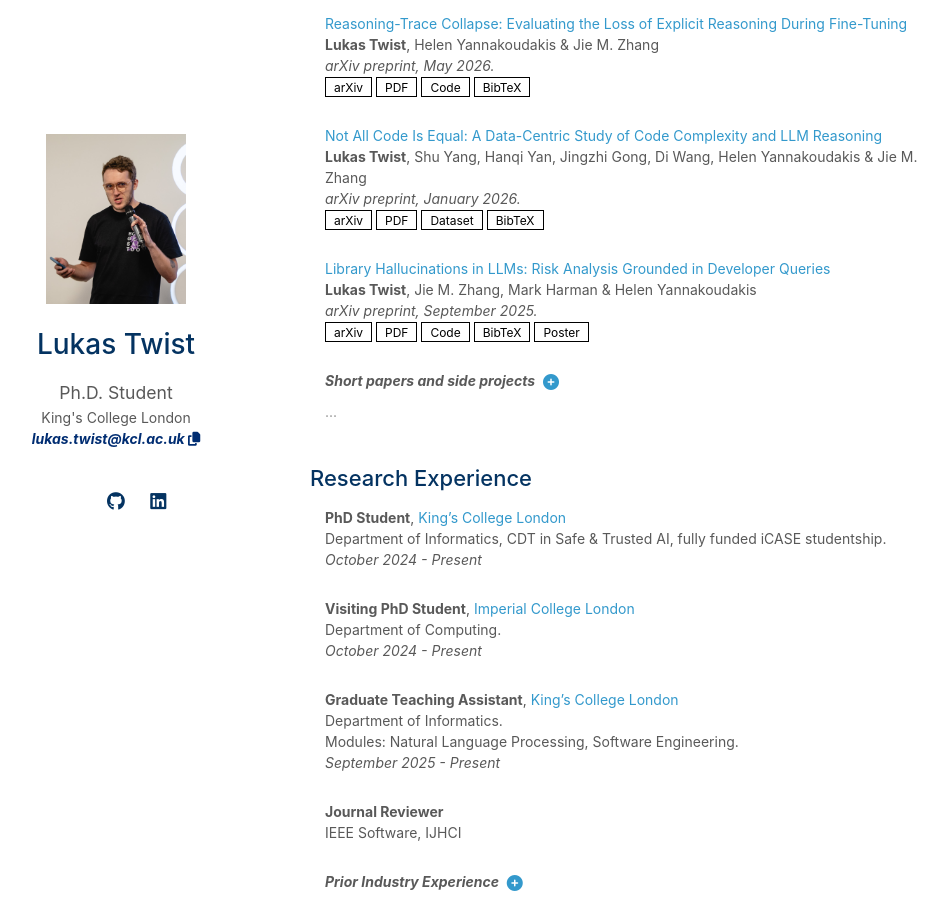
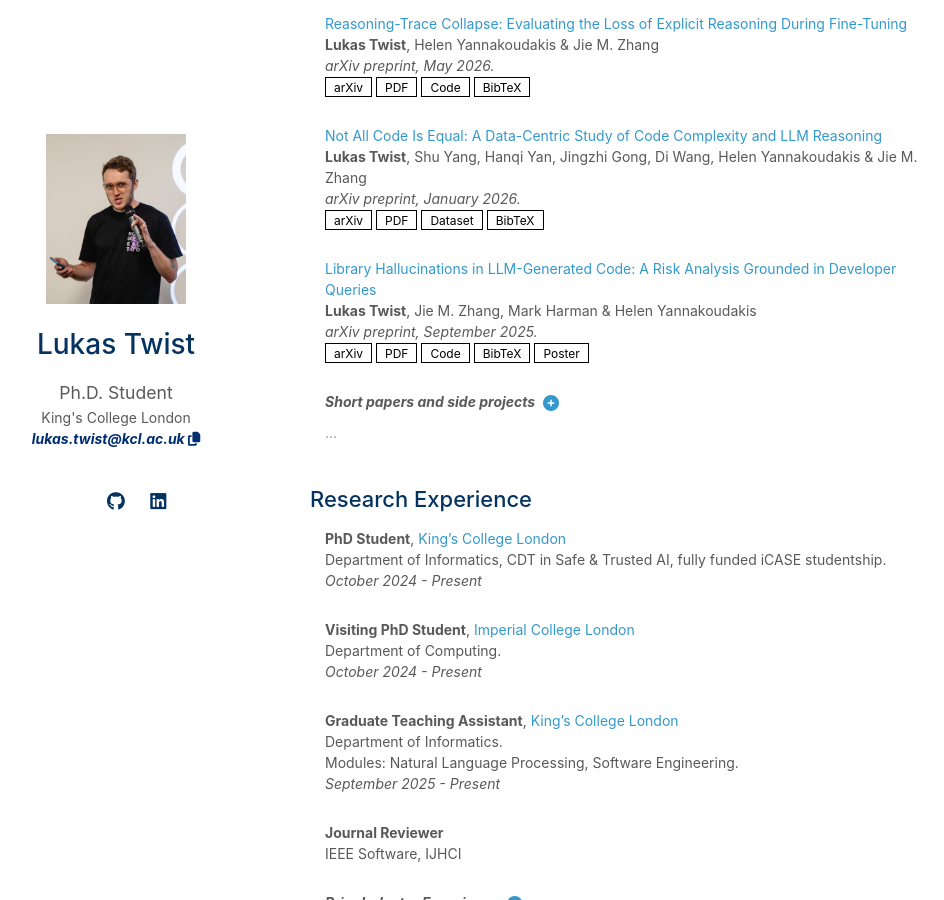
Before and after one commit to itsluketwist/itsluketwist.github.io, a Jekyll site: the page built from index.md, in a window 1280 px wide and 900 px high, scrolled down 949 px. Shown: the whole window, without its empty margins (160-1104 px from the left). Built offline with Jekyll 4.4.1, drawn with Linux system fonts in a browser that asks for light colours; a style sheet for code colours, icons or effects is not loaded; our own code applies the rules of GitHub Pages for plain Markdown files.

```diff
--- a/_data/publications.yml
+++ b/_data/publications.yml
@@ -25,7 +25,7 @@ main:
     data: https://huggingface.co/datasets/itsluketwist/NotAllCodeIsEqual
     bibtex: ./assets/bibtex/arxiv-code-complexity-reasoning.txt
 
-  - title: "Library Hallucinations in LLMs: Risk Analysis Grounded in Developer Queries"
+  - title: "Library Hallucinations in LLM-Generated Code: A Risk Analysis Grounded in Developer Queries"
     authors: <b>Lukas Twist</b>, Jie M. Zhang, Mark Harman & Helen Yannakoudakis
     main: arXiv preprint, September 2025
     arxiv: https://arxiv.org/abs/2509.22202
```
Also changed, not shown: 3 other files.
